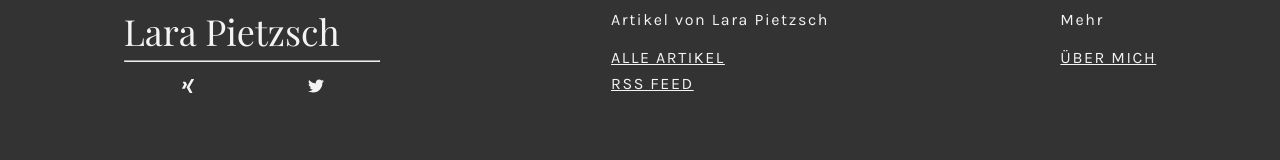
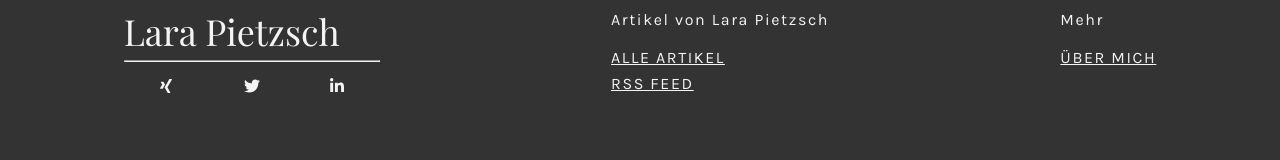
Before and after one commit to lpietzsch/lpietzsch.github.io, a Gatsby site: page / in a window 1280 px wide. Shown: the part 2688-2848 px from the top of the page. Built offline with nearby package versions, Linux system fonts and the light colour scheme; Gatsby itself is replaced by a stand-in of ours.

Commit message:
footer + linkedIn link

```diff
--- a/gatsby-config.js
+++ b/gatsby-config.js
@@ -12,6 +12,7 @@ module.exports = {
     homepageAbout: "Ich bin Kommunikatorin aus Leidenschaft",
     xing: "https://www.xing.com/profile/Lara_Pietzsch",
     twitter: "https://twitter.com/lara_pietzsch",
+    linkedIn: "https://www.google.com"
   },
   plugins: [
     'gatsby-plugin-sitemap',
--- a/src/common/components/footer.js
+++ b/src/common/components/footer.js
@@ -2,7 +2,8 @@ import React from 'react';
 import { Link, StaticQuery, graphql } from 'gatsby';
 import {
   FaXing,
-  FaTwitter
+  FaTwitter,
+  FaLinkedinIn
 } from 'react-icons/fa';
 import 'tachyons';
 import SimpleLink from './simpleLink';
@@ -17,6 +18,7 @@ export default () => (
             siteTitle: title
             xing
             twitter
+            linkedIn
           }
         }
       }
@@ -30,6 +32,7 @@ export default () => (
             <div className="w-100 flex justify-around items-center pv2">
               <SimpleLink className="near-white" href={data.site.siteMetadata.xing} external><FaXing /></SimpleLink>
               <SimpleLink className="near-white" href={data.site.siteMetadata.twitter} external><FaTwitter /></SimpleLink>
+              <SimpleLink className="near-white" href={data.site.siteMetadata.linkedIn} external><FaLinkedinIn /></SimpleLink>
             </div>
           </div>
           <div className="flex flex-column">
```
